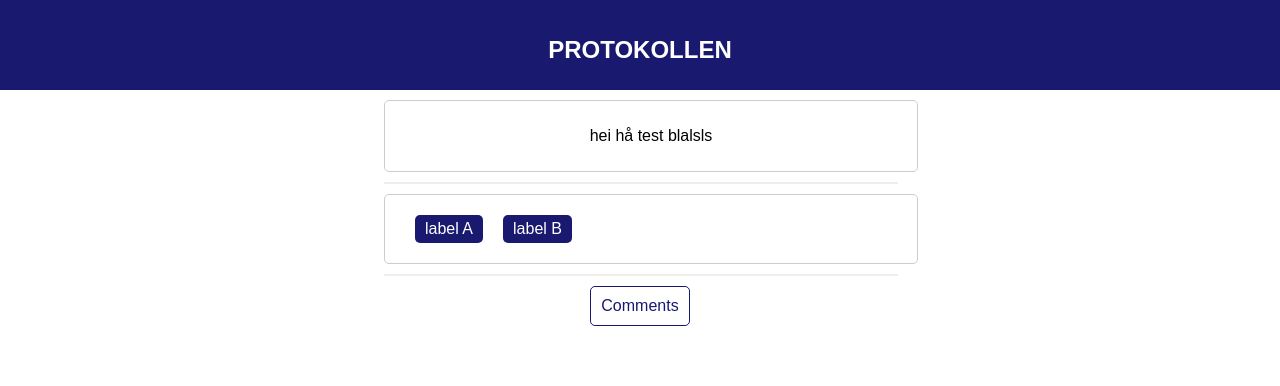
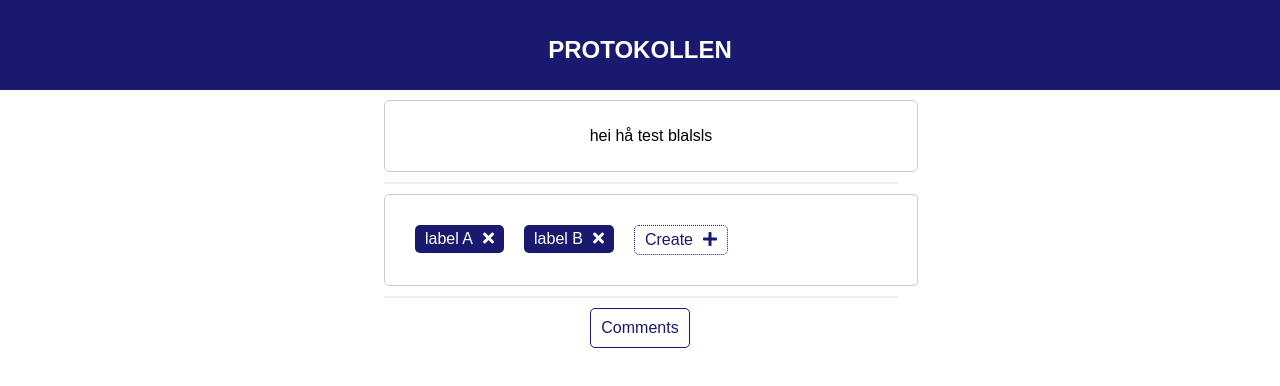
Before and after one commit to mariufa/protokollen, a React (Create React App) app in the folder client/: page /protocols/1 in a window 1280 px wide. Shown: the top 386 px of the page. Built offline with nearby package versions, Linux system fonts and the light colour scheme.

Commit message:
Implement create label

```diff
--- a/client/src/Protocols/Labels.js
+++ b/client/src/Protocols/Labels.js
@@ -1,38 +1,97 @@
-import React from 'react';
-import styled from 'styled-components';
+import React, { Component } from "react";
+import styled from "styled-components";
 
 const LabelsBox = styled.div`
   margin: 10px;
-    display: float;
+  overflow: hidden;
 `;
 
 const LabelName = styled.div`
-    margin: 0 10px;
+  margin: 10px 10px;
   padding: 5px 10px;
   color: white;
   background-color: midnightblue;
   border-radius: 5px;
+  float: left;
 `;
 
 const Icon = styled.span`
   margin-left: 10px;
 `;
 
-const Labels = ({ labels, removable }) => {
+const CreateLabelName = LabelName.extend`
+  color: midnightblue;
+  background-color: white;
+  border: 1px dotted midnightblue;
+`;
+
+const InputLabel = styled.input`
+    margin: 0px 1px;
+    outline: none;
+    box-sizing: border-box;
+`;
+
+class CreateLabel extends Component {
+
+    constructor(props) {
+        super(props);
+        this.addLabel = props.addLabel;
+        this.state = {
+            lableInputTextOpen : false
+        };
+    }
+
+    onCreate = () => {
+        this.setState({lableInputTextOpen: true});
+    }
+
+    onEnter = (e) => {
+        if (e.key === 'Enter') {
+            console.log(e.target.value)
+            this.addLabel(e.target.value);
+            this.setState({lableInputTextOpen: false})
+        }
+    }
+
+    render() {
+        return (
+            <div>
+            { !this.state.lableInputTextOpen &&
+                <CreateLabelName onClick={this.onCreate}>
+                    Create
+                    <Icon>
+                        <i className="fa fa-plus" aria-hidden="true" />
+                    </Icon>
+                </CreateLabelName>
+            }
+            { this.state.lableInputTextOpen &&
+                <CreateLabelName>
+                    <InputLabel onKeyPress={this.onEnter}></InputLabel>
+                </CreateLabelName>
+            }
+            </div>
+
+
+        );
+    }
+}
+
+const Labels = ({ labels, editable, addLabel }) => {
   return (
     <LabelsBox>
-            {labels.map(label =>
+      {labels.map(label => (
         <LabelName key={label._id}>
           {label.name}
-                    {removable &&
+          {editable && (
             <Icon>
-                        <i className="fa fa-times" aria-hidden="true"></i>
+              <i className="fa fa-times" aria-hidden="true" />
             </Icon>
-                    }
+          )}
         </LabelName>
-            )}
+      ))}
+      {editable && <CreateLabel addLabel={addLabel} />}
     </LabelsBox>
   );
-}
+};
 
 export default Labels;
--- a/client/src/Protocols/Protocol.js
+++ b/client/src/Protocols/Protocol.js
@@ -1,11 +1,11 @@
-import React, { Component } from 'react';
-import styled from 'styled-components';
+import React, { Component } from "react";
+import styled from "styled-components";
 
-import Labels from './Labels';
-import HorizontalDivider from '../Common/Divider';
-import { TableEntry, TextBox } from '../Common/TextCommons';
-import { CommonButton } from '../Common/Button';
-import Page from '../Common/Page';
+import Labels from "./Labels";
+import HorizontalDivider from "../Common/Divider";
+import { TableEntry, TextBox } from "../Common/TextCommons";
+import { CommonButton } from "../Common/Button";
+import Page from "../Common/Page";
 
 const TextArea = styled.textarea`
   border: 1px solid #ccc;
@@ -21,21 +21,20 @@ const SaveBox = styled.div`
 `;
 
 const SaveButton = CommonButton.extend`
-    float:right
+  float: right;
 `;
 
 class Protocol extends Component {
-
   state = {
-        _id: '',
-        text: '',
+    _id: "",
+    text: "",
     labels: [],
     comments: [],
     removable: false,
     textEditable: false
-    }
+  };
 
-    getMockData = (id) => {
+  getMockData = id => {
     if (id === "1") {
       return {
         _id: "1",
@@ -53,16 +52,17 @@ class Protocol extends Component {
       };
     }
     return {};
-    }
+  };
 
-    getMockComments = (id) => {
+  getMockComments = id => {
     if (id === "1") {
-            return [{
+      return [
+        {
           _id: "1",
           text: "mornings mann",
           protocolId: "1",
           created: "blabla",
-                edited: '',
+          edited: "",
           user: "Marius Fagerland"
         },
         {
@@ -70,66 +70,78 @@ class Protocol extends Component {
           text: "mornings mann 2",
           protocolId: "1",
           created: "blabla",
-                edited: '',
+          edited: "",
           user: "Espen"
-            }]
+        }
+      ];
     }
     return [];
-    }
+  };
 
   componentDidMount = () => {
     const id = this.props.match.params.id;
     const protocol = this.getMockData(id);
     const comments = this.getMockComments(id);
-        this.setState({...protocol, comments: comments});
-    }
+    this.setState({ ...protocol, comments: comments });
+  };
 
   onClickText = () => {
     if (this.state.textEditable === false) {
-            this.setState({textEditable: true});
+      this.setState({ textEditable: true });
     }
-    }
+  };
 
   onClickLabels = () => {
-        this.setState({removable: !this.state.removable});
-    }
+    this.setState({ removable: !this.state.removable });
+  };
 
   onClickSaveText = () => {
     // put api
-        this.setState({textEditable: false});
+    this.setState({ textEditable: false });
+  };
+
+  onChangeTextArea = e => {
+    this.setState({ text: e.target.value });
+  };
+
+  addLabel = labelText => {
+    if (labelText && labelText.length > 0) {
+      let labels = this.state.labels;
+      const newLabel = {
+        _id: "123",
+        name: labelText
+      };
+      labels.push(newLabel);
+      this.setState({ labels: labels });
     }
-
-    onChangeTextArea = (e) => {
-        this.setState({text: e.target.value});
-    }
+  };
 
   render() {
     const { text, labels, textEditable } = this.state;
     return (
       <Page>
         <TableEntry onClick={this.onClickText}>
-                    {!textEditable &&
-                        <TextBox>
-                            {text}
-                        </TextBox>
-                    }
-                    {textEditable &&
+          {!textEditable && <TextBox>{text}</TextBox>}
+          {textEditable && (
             <div>
-                            <TextArea value={text} onChange={this.onChangeTextArea} wrap="off" rows="3" />
+              <TextArea
+                value={text}
+                onChange={this.onChangeTextArea}
+                wrap="off"
+                rows="3"
+              />
               <SaveBox>
                 <SaveButton onClick={this.onClickSaveText}>Save</SaveButton>
               </SaveBox>
             </div>
-                    }
+          )}
         </TableEntry>
-                <HorizontalDivider/>
+        <HorizontalDivider />
         <TableEntry onClick={this.onClickLabels}>
-                    <Labels labels={labels} removable={this.state.removable}/>
+          <Labels labels={labels} editable={true} addLabel={this.addLabel} />
         </TableEntry>
-                <HorizontalDivider/>
-                <CommonButton>
-                    Comments
-                </CommonButton>
+        <HorizontalDivider />
+        <CommonButton>Comments</CommonButton>
       </Page>
     );
   }
```
Lines whose indentation alone changed are shown as unchanged.
